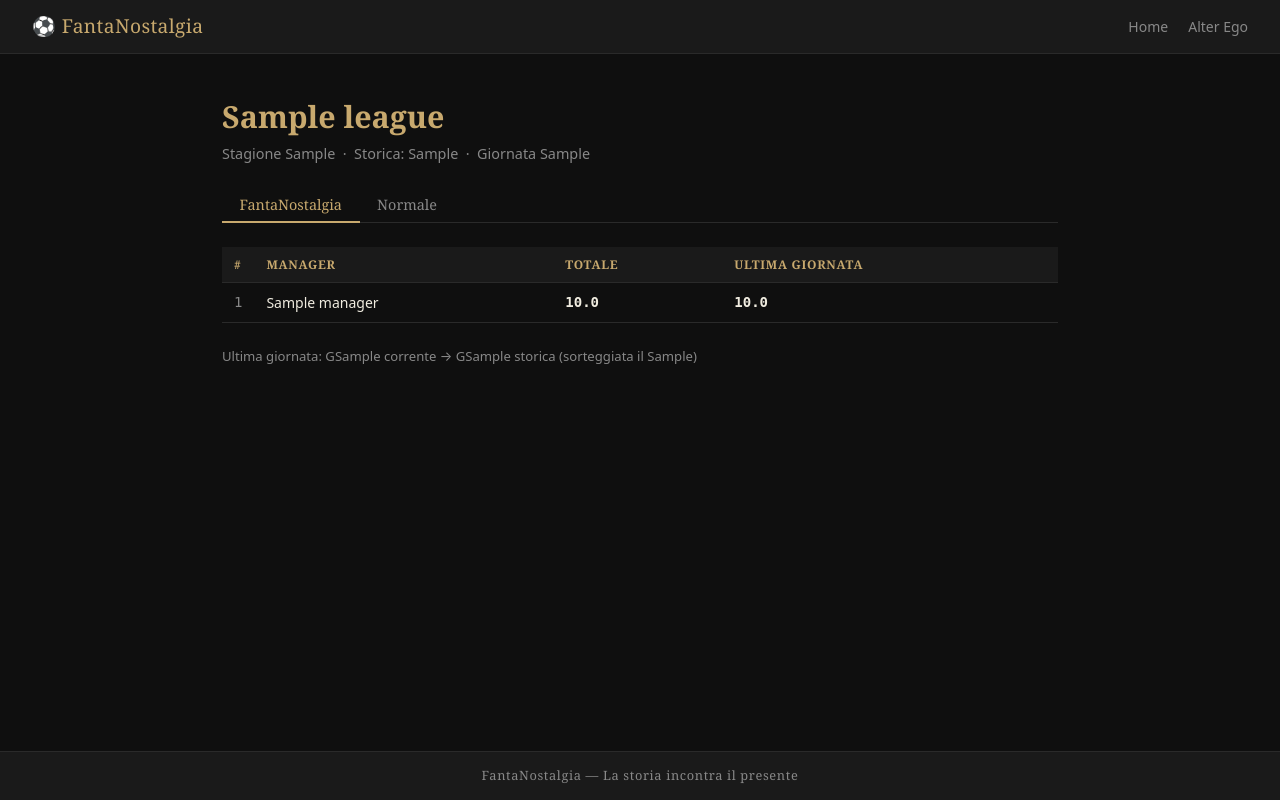
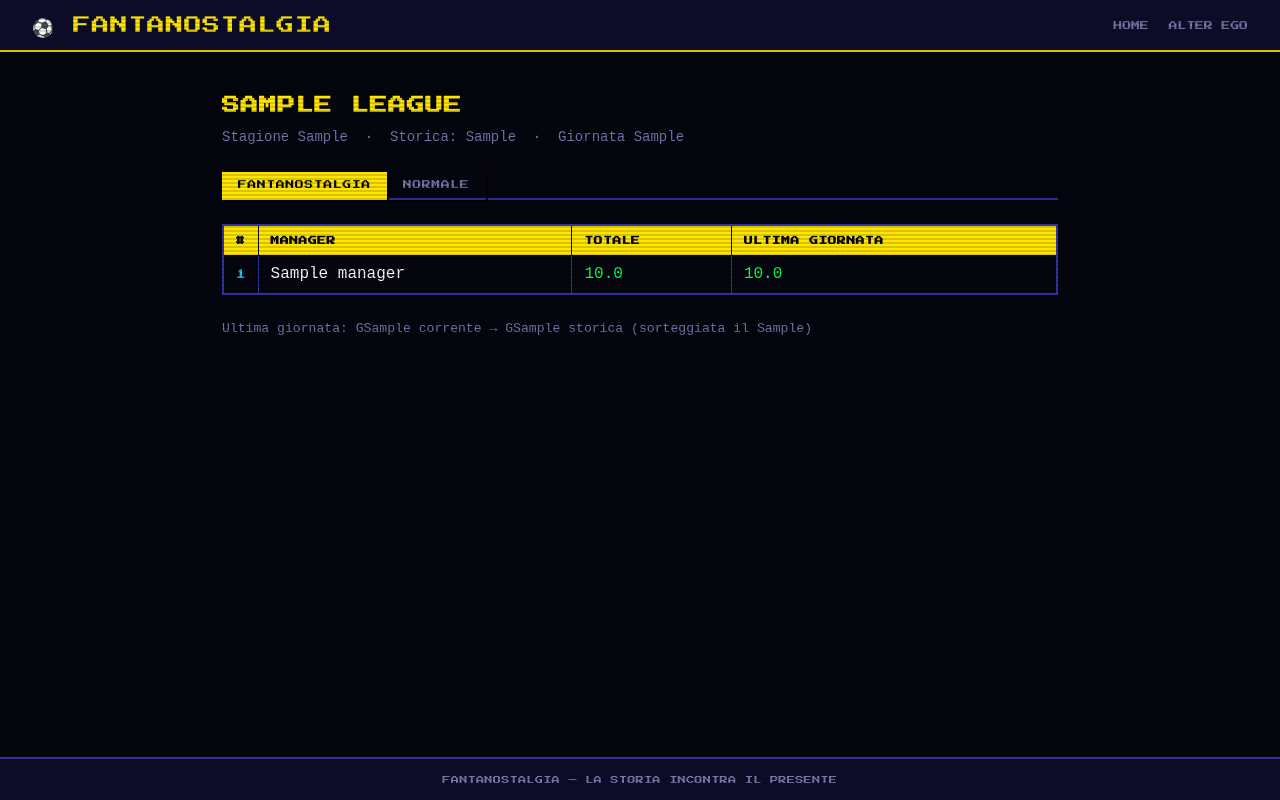
Before and after one commit to simonediroma/fantanostalgia, a FastAPI app: template backend/templates/classifica.html in a window 1280 px wide. Run offline with FastAPI, Linux system fonts and the light colour scheme; the template is opened without the code that fills it: most values are stand-ins (such as "Sample title", 1, 10 or a date in 2020).

Commit message:
feat: task 16 — redesign estetica 8-bit Sensible Soccer
- Nuova palette CSS 8-bit (blu-nero, giallo, cyan, verde, rosso)
- Font Press Start 2P per heading, label, button, badge
- Reset border-radius ovunque + scanline overlay CRT
- Aggiornati style.css e admin.css con componenti pixel-style
- Import font Google aggiunti in base.html e admin/index.html

https://claude.ai/code/session_017jj79gS28gbQ8NPBJztFNP

```diff
--- a/backend/static/style.css
+++ b/backend/static/style.css
@@ -1,32 +1,57 @@
-/* FantaNostalgia — dark retro theme */
+/* FantaNostalgia — 8-bit retro theme */
 :root {
-  --bg: #0f0f0f;
-  --surface: #1a1a1a;
-  --accent: #c8a96e;
-  --text: #f0ece0;
-  --muted: #888;
-  --green: #4caf50;
-  --red: #e53935;
-  --border: #2a2a2a;
+  --bg: #050510;
+  --surface: #0d0d2b;
+  --accent: #ffe600;
+  --accent2: #00d4ff;
+  --text: #ffffff;
+  --muted: #7777aa;
+  --green: #00ff55;
+  --red: #ff1144;
+  --border: #3333aa;
+  --font-pixel: 'Press Start 2P', monospace;
+  --font-data: 'Courier New', monospace;
 }
 
-*, *::before, *::after { box-sizing: border-box; margin: 0; padding: 0; }
+*, *::before, *::after {
+  border-radius: 0 !important;
+  box-sizing: border-box;
+  margin: 0;
+  padding: 0;
+}
 
 body {
   background: var(--bg);
   color: var(--text);
-  font-family: system-ui, -apple-system, sans-serif;
+  font-family: var(--font-data);
   font-size: 16px;
   line-height: 1.5;
   min-height: 100vh;
   display: flex;
   flex-direction: column;
+  position: relative;
+}
+
+/* Scanline overlay — effetto CRT */
+body::before {
+  content: '';
+  position: fixed;
+  inset: 0;
+  background: repeating-linear-gradient(
+    to bottom,
+    transparent 0px,
+    transparent 2px,
+    rgba(0, 0, 0, 0.15) 2px,
+    rgba(0, 0, 0, 0.15) 4px
+  );
+  pointer-events: none;
+  z-index: 9999;
 }
 
 /* ── Header ─────────────────────────────────────────────── */
 header {
   background: var(--surface);
-  border-bottom: 1px solid var(--border);
+  border-bottom: 2px solid var(--accent);
   padding: 0.75rem 1.25rem;
   display: flex;
   align-items: center;
@@ -36,11 +61,12 @@ header {
 }
 
 .logo {
-  font-family: Georgia, serif;
-  font-size: 1.2rem;
+  font-family: var(--font-pixel);
+  font-size: clamp(0.8rem, 2vw, 1.1rem);
   color: var(--accent);
   text-decoration: none;
-  letter-spacing: 0.02em;
+  letter-spacing: 0.05em;
+  text-transform: uppercase;
 }
 
 nav { display: flex; gap: 1.25rem; flex-wrap: wrap; }
@@ -48,8 +74,9 @@ nav { display: flex; gap: 1.25rem; flex-wrap: wrap; }
 nav a {
   color: var(--muted);
   text-decoration: none;
-  font-size: 0.875rem;
-  transition: color 0.15s;
+  font-family: var(--font-pixel);
+  font-size: 0.55rem;
+  text-transform: uppercase;
 }
 nav a:hover, nav a.active { color: var(--accent); }
 
@@ -65,26 +92,29 @@ main {
 /* ── Footer ─────────────────────────────────────────────── */
 footer {
   background: var(--surface);
-  border-top: 1px solid var(--border);
+  border-top: 2px solid var(--border);
   padding: 0.9rem 1.25rem;
   text-align: center;
   color: var(--muted);
-  font-size: 0.8rem;
-  font-family: Georgia, serif;
+  font-family: var(--font-pixel);
+  font-size: 0.5rem;
   letter-spacing: 0.05em;
+  text-transform: uppercase;
 }
 
 /* ── Typography ─────────────────────────────────────────── */
 h1, h2, h3 {
-  font-family: Georgia, serif;
+  font-family: var(--font-pixel);
+  text-transform: uppercase;
+  letter-spacing: 0.05em;
   color: var(--accent);
   margin-bottom: 0.5rem;
 }
-h1 { font-size: 1.9rem; margin-bottom: 0.25rem; }
-h2 { font-size: 1.35rem; }
-h3 { font-size: 1.05rem; }
+h1, .logo { font-size: clamp(0.8rem, 2vw, 1.1rem); }
+h2 { font-size: clamp(0.65rem, 1.5vw, 0.85rem); }
+h3 { font-size: 0.65rem; }
 
-.subtitle { color: var(--muted); font-size: 0.9rem; margin-bottom: 1.5rem; }
+.subtitle { color: var(--muted); font-size: 0.875rem; margin-bottom: 1.5rem; }
 p { margin-bottom: 0.75rem; color: var(--muted); }
 
 /* ── League cards ────────────────────────────────────────── */
@@ -92,65 +122,129 @@ p { margin-bottom: 0.75rem; color: var(--muted); }
 
 .league-card {
   background: var(--surface);
-  border: 1px solid var(--border);
-  border-radius: 4px;
-  padding: 1.1rem 1.25rem;
+  border: 2px solid var(--border);
+  box-shadow: 3px 3px 0 #000;
+  padding: 1rem;
 }
 .league-card h3 { color: var(--accent); margin-bottom: 0.2rem; }
+.league-card:hover {
+  border-color: var(--accent);
+  box-shadow: 3px 3px 0 var(--accent);
+}
 .league-card .seasons { font-size: 0.82rem; color: var(--muted); }
 
 .card-actions { display: flex; gap: 0.6rem; margin-top: 0.75rem; }
 .btn-link {
+  font-family: var(--font-pixel);
+  font-size: 0.6rem;
+  text-transform: uppercase;
+  letter-spacing: 0.08em;
+  color: var(--bg);
+  text-decoration: none;
+  background: var(--accent);
+  border: 2px solid var(--accent);
+  box-shadow: 2px 2px 0 #000;
+  padding: 0.2rem 0.75rem;
+}
+.btn-link:hover {
+  background: var(--accent2);
+  border-color: var(--accent2);
+}
+
+/* ── Buttons ────────────────────────────────────────────── */
+button, .btn {
+  font-family: var(--font-pixel);
+  font-size: 0.6rem;
+  text-transform: uppercase;
+  letter-spacing: 0.08em;
+  background: var(--accent);
+  color: var(--bg);
+  border: 2px solid var(--accent);
+  box-shadow: 2px 2px 0 #000;
+  cursor: pointer;
+  padding: 0.4rem 1rem;
+  display: inline-flex;
+  align-items: center;
+  gap: 0.35rem;
+  white-space: nowrap;
+}
+button:hover, .btn:hover {
+  background: var(--accent2);
+  border-color: var(--accent2);
+  color: var(--bg);
+}
+button.secondary {
+  background: transparent;
   color: var(--accent);
-  text-decoration: none;
-  font-size: 0.8rem;
-  border: 1px solid var(--border);
-  border-radius: 3px;
-  padding: 0.2rem 0.75rem;
-  transition: border-color 0.15s;
+  border-color: var(--accent);
 }
-.btn-link:hover { border-color: var(--accent); }
+button.secondary:hover {
+  background: var(--accent);
+  color: var(--bg);
+}
+button.danger {
+  background: var(--red);
+  border-color: var(--red);
+  color: #fff;
+}
+button:disabled { opacity: 0.45; cursor: default; }
 
 /* ── Tables ─────────────────────────────────────────────── */
 .table-wrap { overflow-x: auto; }
 
 table {
   width: 100%;
+  font-family: var(--font-data);
   border-collapse: collapse;
-  font-size: 0.875rem;
+  border: 2px solid var(--border);
 }
 
 thead th {
-  background: var(--surface);
-  border-bottom: 1px solid var(--border);
-  padding: 0.55rem 0.75rem;
+  background: var(--accent);
+  color: var(--bg);
+  font-family: var(--font-pixel);
+  font-size: 0.55rem;
+  text-transform: uppercase;
+  padding: 0.5rem 0.75rem;
+  border: 1px solid var(--bg);
   text-align: left;
-  font-family: Georgia, serif;
-  color: var(--accent);
-  font-size: 0.75rem;
-  text-transform: uppercase;
+  white-space: nowrap;
   letter-spacing: 0.06em;
-  white-space: nowrap;
 }
 
 tbody tr { border-bottom: 1px solid var(--border); transition: background 0.1s; }
-tbody tr:hover { background: var(--surface); }
-tbody td { padding: 0.55rem 0.75rem; vertical-align: middle; }
+tbody tr:hover td { background: rgba(255, 230, 0, 0.07); }
+tbody td {
+  padding: 0.4rem 0.75rem;
+  vertical-align: middle;
+  border: 1px solid var(--border);
+  color: var(--text);
+}
 
-td.rank { font-family: monospace; color: var(--muted); width: 2rem; text-align: center; }
-td.score, td.total { font-family: monospace; font-weight: 600; }
+td.rank { font-family: var(--font-pixel); font-size: 0.6rem; color: var(--accent2); width: 2rem; text-align: center; }
+td.score, td.total { font-family: var(--font-data); color: var(--green); }
 td.pos { color: var(--green); }
 td.neg { color: var(--red); }
 
 /* ── Tabs ────────────────────────────────────────────────── */
-.tabs { display: flex; border-bottom: 1px solid var(--border); margin-bottom: 1.5rem; }
+.tabs { display: flex; border-bottom: 2px solid var(--border); margin-bottom: 1.5rem; }
 .tab-btn {
-  background: none; border: none; border-bottom: 2px solid transparent;
-  color: var(--muted); cursor: pointer; font-family: Georgia, serif;
-  font-size: 0.9rem; padding: 0.4rem 1.1rem;
-  transition: color 0.15s, border-color 0.15s; margin-bottom: -1px;
+  font-family: var(--font-pixel);
+  font-size: 0.55rem;
+  text-transform: uppercase;
+  padding: 0.5rem 1rem;
+  background: transparent;
+  color: var(--muted);
+  border: none;
+  border-bottom: 3px solid transparent;
+  cursor: pointer;
+  margin-bottom: -2px;
 }
-.tab-btn.active { color: var(--accent); border-bottom-color: var(--accent); }
+.tab-btn.active {
+  background: var(--accent);
+  color: var(--bg);
+  border-bottom-color: var(--accent);
+}
 .tab-btn:hover:not(.active) { color: var(--text); }
 .tab-panel { display: none; }
 .tab-panel.active { display: block; }
--- a/backend/templates/base.html
+++ b/backend/templates/base.html
@@ -7,6 +7,8 @@
   <meta property="og:title" content="{% block og_title %}FantaNostalgia{% endblock %}">
   <meta property="og:description" content="{% block og_description %}La storia incontra il presente{% endblock %}">
   <meta property="og:type" content="website">
+  <link rel="preconnect" href="https://fonts.googleapis.com">
+  <link href="https://fonts.googleapis.com/css2?family=Press+Start+2P&display=swap" rel="stylesheet">
   <link rel="stylesheet" href="/static/style.css">
 </head>
 <body>
--- a/frontend/admin/index.html
+++ b/frontend/admin/index.html
@@ -4,6 +4,8 @@
   <meta charset="UTF-8">
   <meta name="viewport" content="width=device-width, initial-scale=1.0">
   <title>FantaNostalgia — Admin</title>
+  <link rel="preconnect" href="https://fonts.googleapis.com">
+  <link href="https://fonts.googleapis.com/css2?family=Press+Start+2P&display=swap" rel="stylesheet">
   <link rel="stylesheet" href="css/admin.css">
 </head>
 <body>
```
Also changed, not shown: other parts of backend/static/style.css (+32 -10 lines), frontend/admin/css/admin.css (+169 -92 lines).
